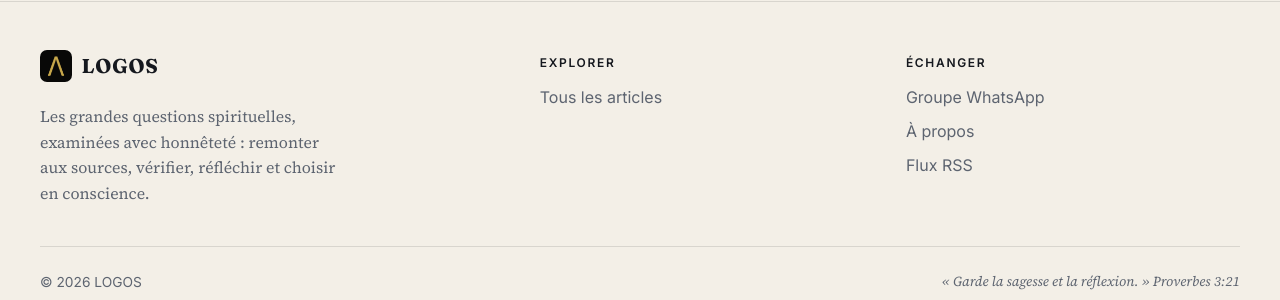
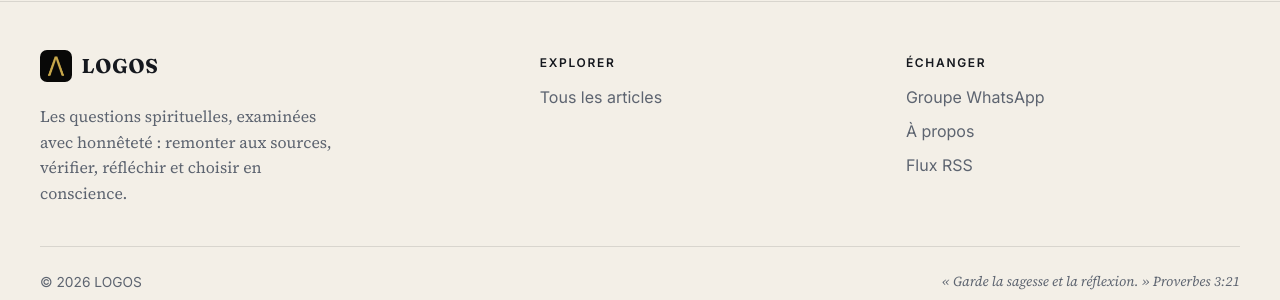
Before and after one commit to djokodev/logos-blog, a Django app: page /a-propos/ in a window 1280 px wide. Shown: the part 1502-1802 px from the top of the page. Run offline with Django 4.2, Linux system fonts and the light colour scheme; parts of the project's set-up code (start-up, migrations or seed data) failed here and were passed over.

Commit message:
Pied de page : retire « grandes »
Co-Authored-By: Claude Opus 5.5 <noreply@anthropic.com>
Claude-Session: https://claude.ai/code/session_01UGwSVJR2CRZqyJzacsNfrJ

```diff
--- a/apps/core/context_processors.py
+++ b/apps/core/context_processors.py
@@ -22,7 +22,7 @@ def global_context(request):
         "SITE_NAME": "LOGOS",
         "SITE_TAGLINE": "Examiner la foi, chercher la vérité",
         "SITE_DESCRIPTION": (
-            "Les grandes questions spirituelles examinées avec honnêteté et rigueur : histoire des religions, "
+            "Les questions spirituelles examinées avec honnêteté et rigueur : histoire des religions, "
             "Bible, foi et raison."
         ),
         "SITE_URL": settings.SITE_URL,
--- a/templates/base.html
+++ b/templates/base.html
@@ -73,7 +73,7 @@
       <div class="footer-grid">
         <div class="footer-brand">
           <a class="logo" href="{% url 'home' %}"><img src="{% static 'images/logo_LOGOS.png' %}" alt="" width="32" height="32"><span>LOGOS</span></a>
-          <p>Les grandes questions spirituelles, examinées avec honnêteté : remonter aux sources, vérifier, réfléchir et choisir en conscience.</p>
+          <p>Les questions spirituelles, examinées avec honnêteté : remonter aux sources, vérifier, réfléchir et choisir en conscience.</p>
         </div>
         <div>
           <h2>Explorer</h2>
```
